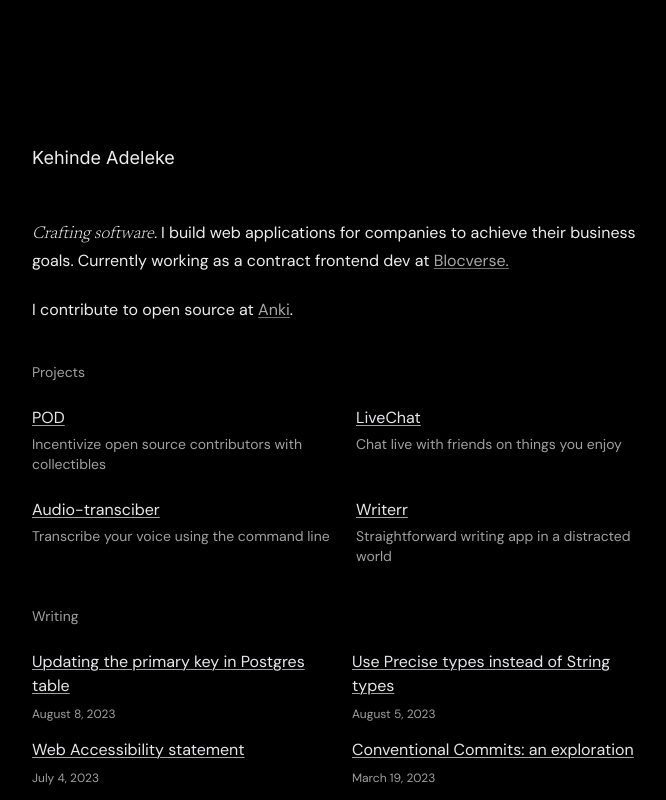
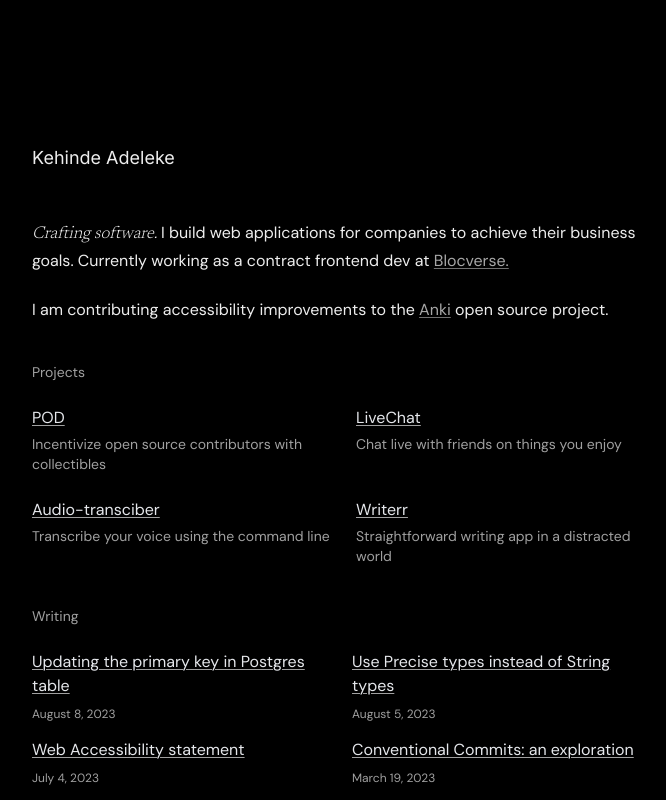
Before and after one commit to adeleke5140/portfolio-v2, a Next.js app: page / in a window 1280 px wide. Shown: the top 800 px of the page, without its empty margins (296-962 px from the left). Built offline with nearby package versions, Linux system fonts and the light colour scheme.

Commit message:
feat: update intro section

```diff
--- a/src/components/home.tsx
+++ b/src/components/home.tsx
@@ -51,7 +51,7 @@ const Home = ({ posts }: HomeProps) => {
               </a>
             </p>
             <p>
-              I contribute to open source at{" "}
+              I am contributing accessibility improvements to the{" "}
               <a
                 href="https://github.com/ankitects/anki"
                 target="_blank"
@@ -59,8 +59,8 @@ const Home = ({ posts }: HomeProps) => {
                 className="opacity-70 underline underline-offset-2 decoration-1 decoration-ken-grey"
               >
                 Anki
-              </a>
-              .
+              </a>{" "}
+              open source project.
             </p>
           </motion.div>
         </header>
```
